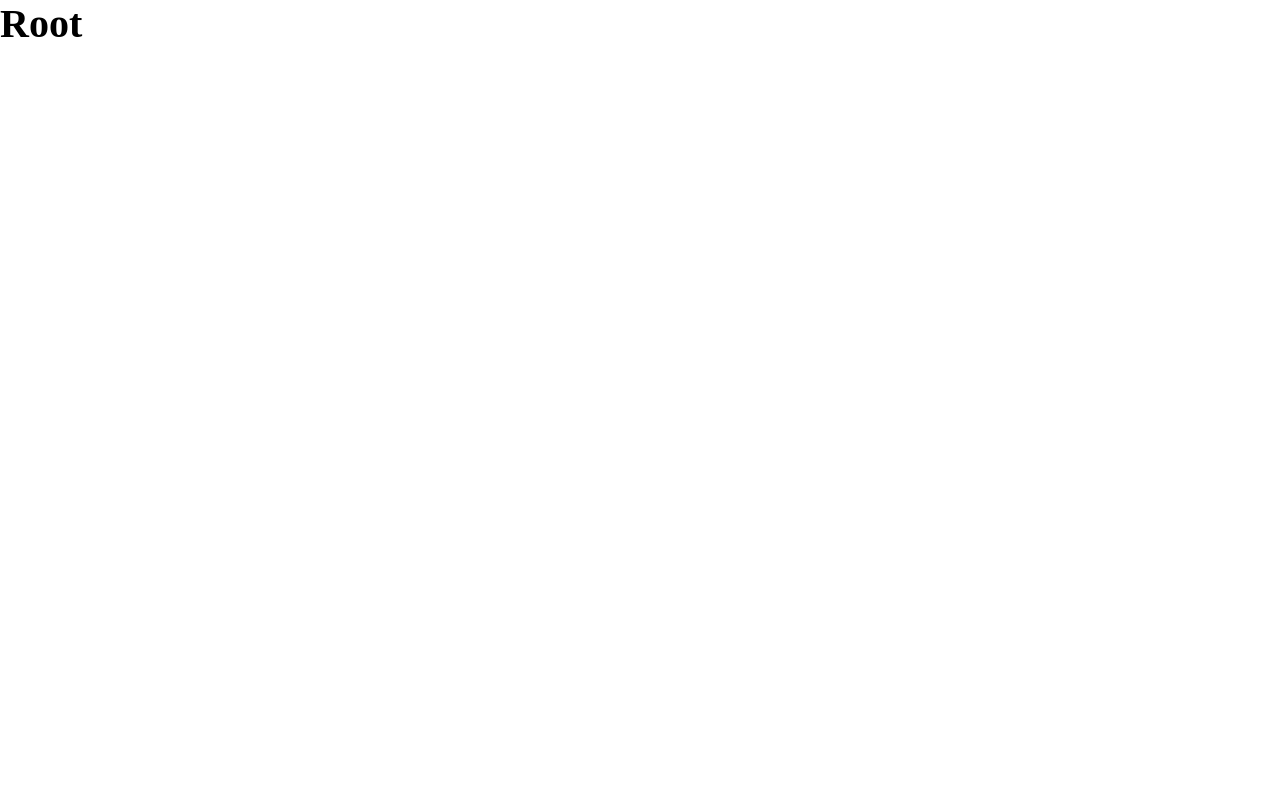
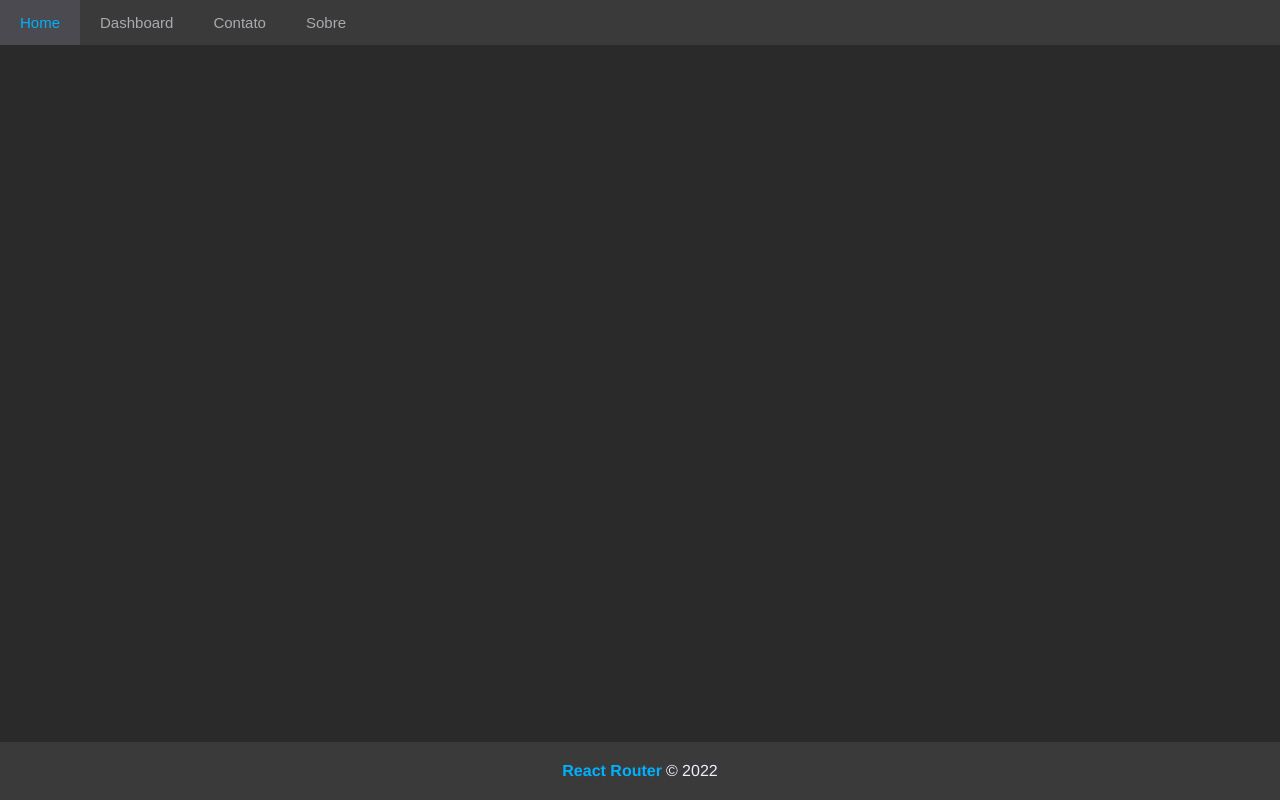
Before and after one commit to LucasLuccaCode/react-router-authentication, a React (Vite) app: page / in a window 1280 px wide. Built offline with nearby package versions, Linux system fonts and the light colour scheme.

Commit message:
refactor: changes to Root homepage structure

```diff
--- /dev/null
+++ b/src/components/Footer/index.jsx
@@ -0,0 +1,12 @@
+import "./styles.css"
+
+export default function Footer() {
+  return (
+    <footer>
+      <p>
+        <span>React Router</span>
+        &copy; 2022
+      </p>
+    </footer>
+  )
+}
--- /dev/null
+++ b/src/components/Footer/styles.css
@@ -0,0 +1,19 @@
+footer {
+  width: 100%;
+  padding: 1rem 0;
+  /* box-shadow: 0 -2px 0 0 var(--details-color); */
+  background: var(--secondary-color);
+}
+
+footer p {
+  display: flex;
+  justify-content: center;
+  align-items: center;
+  font-size: .8rem;
+}
+
+footer span {
+  font-weight: bold;
+  color: var(--details-color);
+  margin-right: .2rem;
+}
--- /dev/null
+++ b/src/components/Header/index.jsx
@@ -0,0 +1,25 @@
+import { Link } from "react-router-dom";
+import "./styles.css"
+
+export default function Header() {
+  return (
+    <header>
+      <nav>
+        <ul>
+          <li>
+            <Link to={`/`}>Home</Link>
+          </li>
+          <li>
+            <Link to={`/dashboard`}>Dashboard</Link>
+          </li>
+          <li>
+            <Link to={`/contact`}>Contato</Link>
+          </li>
+          <li>
+            <Link to={`/about`}>Sobre</Link>
+          </li>
+        </ul>
+      </nav>
+    </header >
+  )
+}
--- /dev/null
+++ b/src/components/Header/styles.css
@@ -0,0 +1,43 @@
+header {
+  width: 100%;
+  position: sticky;
+  top: 0;
+  backdrop-filter: blur(2px);
+  /* box-shadow: 0 2px 0 0 var(--details-color); */
+  background: var(--secondary-color);
+}
+
+header nav {
+  display: flex;
+  justify-content: space-between;
+  align-items: center;
+  flex-wrap: wrap;
+  width: 100%;
+}
+
+header ul {
+  display: flex;
+  flex-wrap: wrap;
+}
+
+header li a,
+header li button {
+  display: flex;
+  padding: .7rem var(--margin-h);
+  font-size: .75rem;
+  font-family: sans-serif;
+  color: #aaaab0;
+  transition: .3s ease;
+}
+
+header li a:hover,
+header li button:hover {
+  background: #4a4a50;
+  color: var(--details-color);
+}
+
+header li button {
+  cursor: pointer;
+  background: transparent;
+  text-transform: capitalize;
+}
--- /dev/null
+++ b/src/components/Main/index.jsx
@@ -0,0 +1,9 @@
+import { Outlet } from "react-router-dom";
+
+export default function Main() {
+  return (
+    <main>
+      <Outlet />
+    </main>
+  )
+}
--- a/src/index.css
+++ b/src/index.css
@@ -1,13 +1,15 @@
 :root {
-  --primary-color: #2a2a30;
-  --secondary-color: #3a3a40;
+  --primary-color: #2a2a2a;
+  --secondary-color: #3a3a3a;
   --details-color: #00b1ff;
+  --margin-h: 1rem;
 }
 
 * {
   padding: 0;
   margin: 0;
   box-sizing: border-box;
+  font-family: Helvetica, sans-serif;
 }
 
 body,
@@ -16,4 +18,118 @@ html,
   width: 100%;
   height: 100%;
   font-size: 20px;
+  color: #efefff;
+  background: var(--primary-color);
+  word-wrap: break-word;
 }
+
+body::-webkit-scrollbar {
+  width: .2rem;
+}
+
+body::-webkit-scrollbar-track {
+  background: transparent;
+}
+
+body::-webkit-scrollbar-thumb {
+  background-color: var(--details-color);
+  border-radius: 20px;
+}
+
+@media screen and (max-width: 400px) {
+  html {
+    font-size: 5vw
+  }
+}
+
+/* Main */
+main {
+  flex: 1;
+  padding: 1em var(--margin-h);
+}
+
+h1 {
+  font-size: 1.1rem;
+  color: #efefff;
+  text-align: center;
+}
+
+li {
+  list-style: none;
+}
+
+a {
+  text-decoration: none;
+}
+
+input,
+button {
+  border: 0;
+  margin: 0;
+  outline: 0;
+}
+
+.c-container {
+  display: flex;
+  flex-direction: column;
+  width: 100%;
+  height: 100%;
+}
+
+.max-width {
+  width: 450px;
+  max-width: 96%;
+  margin: 0 auto;
+}
+
+
+.nowrap {
+  white-space: nowrap;
+  text-overflow: ellipsis;
+  overflow: hidden;
+}
+
+.btn {
+  cursor: pointer;
+  border: 2px solid var(--details-color);
+  color: var(--secondary-color);
+  font-weight: bold;
+  font-size: .6rem;
+  text-transform: uppercase;
+  border-radius: .3rem;
+  padding: .3rem .5rem;
+  background: var(--details-color);
+  transition: .3s ease;
+}
+
+.btn:hover {
+  background: transparent;
+  color: var(--details-color);
+}
+
+.more-thoughts {
+  display: block;
+  margin: 1rem auto;
+}
+
+.empty {
+  font-size: .8rem;
+  margin-top: 1rem;
+  color: #aaaab0;
+  text-align: center;
+}
+
+.empty a {
+  font-size: .8rem;
+  color: var(--details-color);
+}
+
+.c-not_found {
+  display: flex;
+  flex-direction: column;
+  gap: .6rem;
+  align-items: center;
+  justify-content: center;
+  width: 100%;
+  height: 100%;
+}
--- a/src/pages/NotFound/index.jsx
+++ b/src/pages/NotFound/index.jsx
@@ -1,12 +1,16 @@
-import { useRouteError } from "react-router-dom"
+import { Link, useNavigate, useRouteError } from "react-router-dom"
 
 export default function Root() {
   const error = useRouteError()
+  const navigate = useNavigate()
+
+  const handleButton = () => navigate(-1)
 
   return (
-    <>
+    <div className="c-not_found">
       <h1>{error.status}</h1>
       <h2>{error.statusText}</h2>
-    </>
+      <button className="btn" onClick={handleButton}>Voltar</button>
+    </div>
   )
 }
--- a/src/pages/Root/index.jsx
+++ b/src/pages/Root/index.jsx
@@ -1,5 +1,13 @@
-export default function Root(){
+import Header from "../../components/Header"
+import Main from "../../components/Main"
+import Footer from "../../components/Footer"
+
+export default function Root() {
   return (
-    <h1>Root</h1>
+    <div className="c-container">
+      <Header />
+      <Main />
+      <Footer />
+    </div>
   )
 }
```
Also changed, not shown: src/routes/index.jsx (line endings or trailing spaces).
